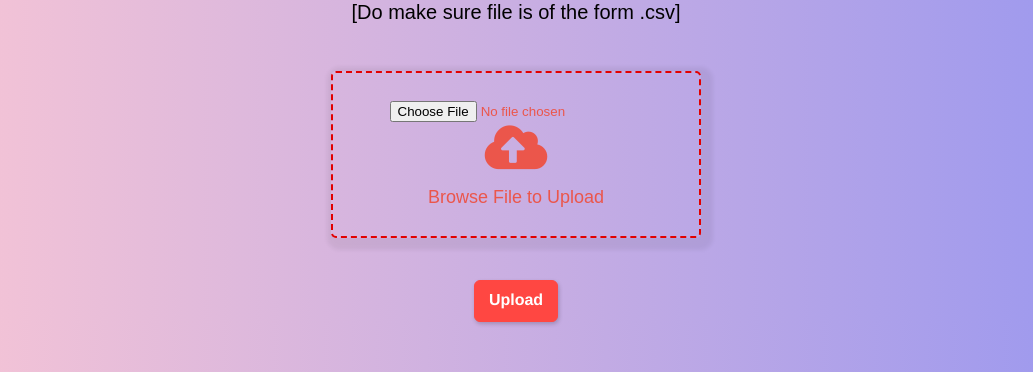
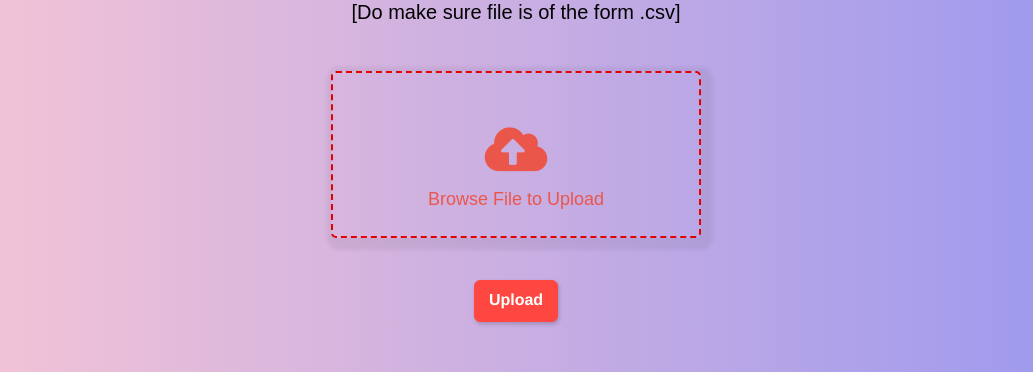
Before and after one commit to Vishnu-Kumar-Srivastava/Sales_Prediction, a Django app: page /indexx in a window 1280 px wide. Shown: the part 371-743 px from the top of the page, without its empty margins (124-1157 px from the left). Run offline with Django 3.2, Linux system fonts and the light colour scheme; a user stored in the database is signed in; some web fonts are replaced.

Commit message:
Update indexx.html

```diff
--- a/templates/indexx.html
+++ b/templates/indexx.html
@@ -31,7 +31,11 @@
                  <input type="file" name="document" id="document" required="required">  {% endcomment %}
                  <form method="POST" action="indexx" enctype="multipart/form-data" >
                     {% csrf_token %}
-                    <input type="file" name="document" id="document" required="required">
+                    <!-- <input type="file" name="document" id="document" required="required"> -->
+                    <input  type="file"  name="document" id= "document" hidden>
+                    <div class="choose-file__input">
+                        <input type="file" name="document" id= "document" class="file-temp">
+                    </div>
                 <i class="fas fa-cloud-upload-alt"></i>
                 <p>Browse File to Upload</p>
 
```
